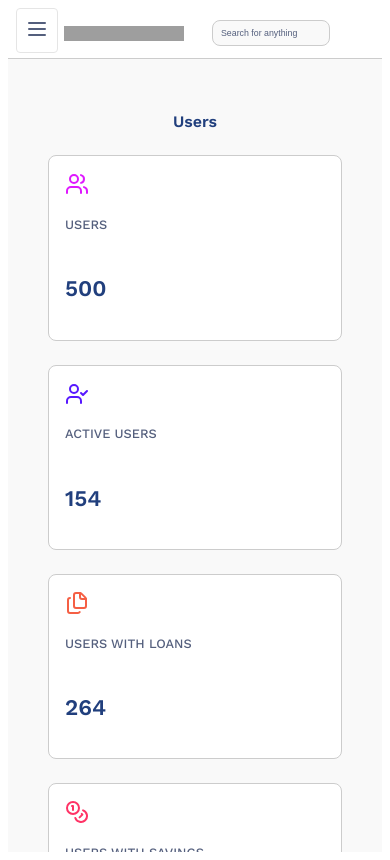
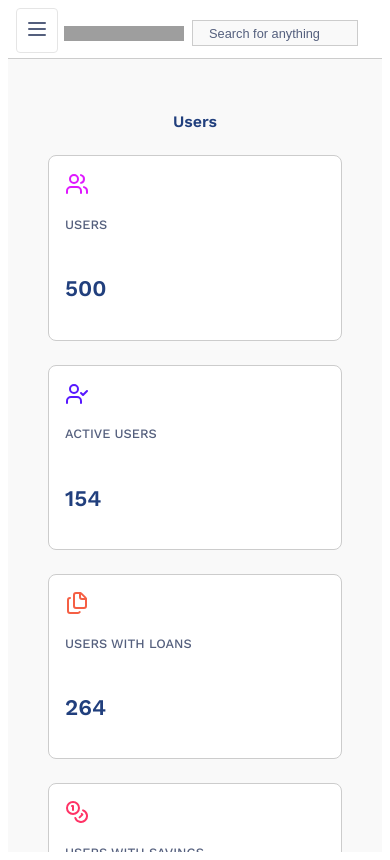
Before and after one commit to omair1996/lendsqr-fe-test, a React (Vite) app: page /dashboard/user in a window 390 px wide. Built offline with nearby package versions, Linux system fonts and the light colour scheme; grey boxes are pictures that could not be loaded.

Commit message:
feat(navbar): improve mobile responsiveness and expand search input

```diff
--- a/src/components/navbar/Navbar.module.scss
+++ b/src/components/navbar/Navbar.module.scss
@@ -10,10 +10,13 @@
   border-bottom: 1px solid $border-color;
   gap: 1rem;
 
-  // 1100px breakpoint
   @media (max-width: 1100px) {
     padding: 0.75rem 1.5rem;
     gap: 0.75rem;
+  }
+
+  @media (max-width: 600px) {
+    gap: 0.5rem;
   }
 }
 
@@ -26,7 +29,6 @@
   img {
     max-height: 24px;
 
-    // 1100px breakpoint
     @media (max-width: 1100px) {
       max-height: 20px;
     }
@@ -36,7 +38,6 @@
     }
   }
 
-  // 1100px breakpoint
   @media (max-width: 1100px) {
     gap: 0.75rem;
   }
@@ -46,27 +47,42 @@
   }
 }
 
+.hamburger {
+  display: none;
+  cursor: pointer;
+
+  @media (max-width: 768px) {
+    display: block;
+  }
+
+  svg {
+    width: 24px;
+    height: 24px;
+    color: $text;
+  }
+}
+
 .searchContainer {
   flex: 1;
-  max-width: 450px;
   display: flex;
   align-items: center;
   margin: 0 2rem;
+  max-width: 450px;
   width: 100%;
 
-  // 1100px breakpoint
   @media (max-width: 1100px) {
     max-width: 350px;
     margin: 0 1rem;
   }
 
-  @media (max-width: 770px) {
-    max-width: 250px;
-    margin: 0 1rem;
+  @media (max-width: 965px) {
+    max-width: none;
+    margin: 0;
   }
 
   .searchInput {
     flex: 1;
+    min-width: 0;
     height: $spacing-lg + $spacing-sm;
     padding: 0 1rem;
     font-size: 0.9rem;
@@ -74,18 +90,16 @@
     background-color: $background;
     border-radius: 8px 0 0 8px;
 
-    // 1100px breakpoint
     @media (max-width: 1100px) {
       height: $spacing-lg;
-      padding: 0 0.75rem;
       font-size: 0.85rem;
-      border-radius: 8px;
+      border-radius: 0;
     }
+
     @media (max-width: 965px) {
-      height: $spacing-lg;
-      padding: 0 0.5rem;
-      font-size: 0.55rem;
-      width: $spacing-lg;
+      width: 100%;
+
+      font-size: 0.8rem;
     }
 
     &:focus {
@@ -110,28 +124,22 @@
     border: none;
     cursor: pointer;
 
-    // 1100px breakpoint
+    svg {
+      stroke: white;
+    }
+
     @media (max-width: 1100px) {
       height: $spacing-lg + $spacing-xs;
       min-width: $spacing-lg + $spacing-sm;
+
+      svg {
+        width: 16px;
+        height: 16px;
+      }
     }
 
     @media (max-width: 965px) {
       display: none;
-    }
-
-    svg {
-      stroke: white;
-
-      // 1100px breakpoint
-      @media (max-width: 1100px) {
-        width: 16px;
-        height: 16px;
-      }
-
-      @media (max-width: 965px) {
-        display: none;
-      }
     }
   }
 }
@@ -142,9 +150,12 @@
   gap: 1.5rem;
   flex-shrink: 0;
 
-  // 1100px breakpoint
   @media (max-width: 1100px) {
     gap: 1rem;
+  }
+
+  @media (max-width: 600px) {
+    display: none;
   }
 
   .docsLink {
@@ -154,7 +165,6 @@
     text-decoration: underline;
     cursor: pointer;
 
-    // 1100px breakpoint
     @media (max-width: 1100px) {
       font-size: 0.8rem;
     }
@@ -168,7 +178,6 @@
     cursor: pointer;
     color: #213f7d;
 
-    // 1100px breakpoint
     @media (max-width: 1100px) {
       svg {
         width: 18px;
@@ -188,7 +197,6 @@
     object-fit: cover;
     cursor: pointer;
 
-    // 1100px breakpoint
     @media (max-width: 1100px) {
       width: 28px;
       height: 28px;
@@ -203,7 +211,6 @@
     font-size: 0.9rem;
     color: #213f7d;
 
-    // 1100px breakpoint
     @media (max-width: 1100px) {
       font-size: 0.8rem;
     }
@@ -217,7 +224,6 @@
     cursor: pointer;
     color: #213f7d;
 
-    // 1100px breakpoint
     @media (max-width: 1100px) {
       svg {
         width: 16px;
@@ -225,7 +231,7 @@
       }
     }
 
-    @media (max-width: 7700px) {
+    @media (max-width: 600px) {
       display: none;
     }
   }
--- a/src/components/userDetails/UserDetails.module.scss
+++ b/src/components/userDetails/UserDetails.module.scss
@@ -219,7 +219,6 @@
     gap: 1rem;
 
     .actions {
-      flex-wrap: wrap;
       gap: 0.5rem;
 
       button {
```
